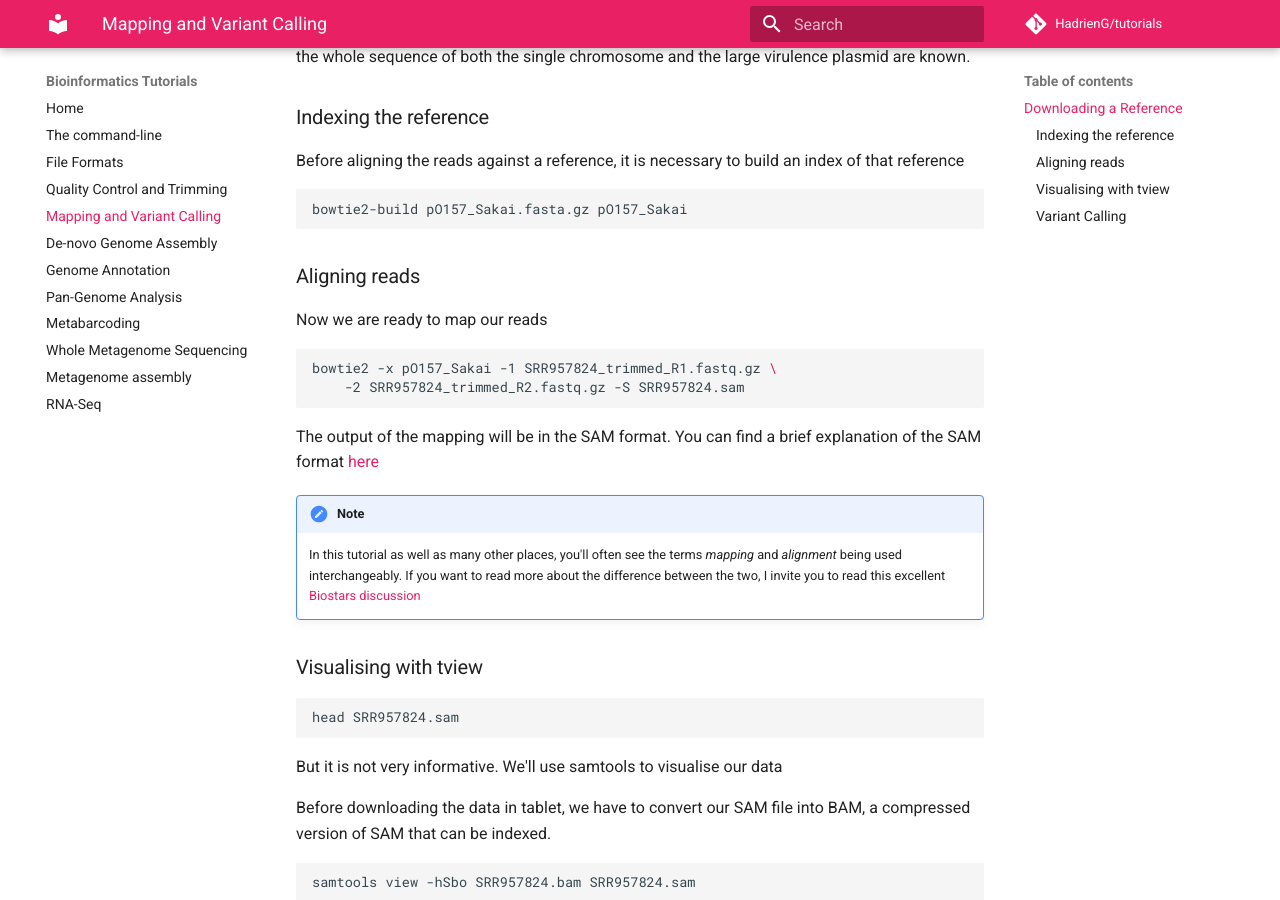
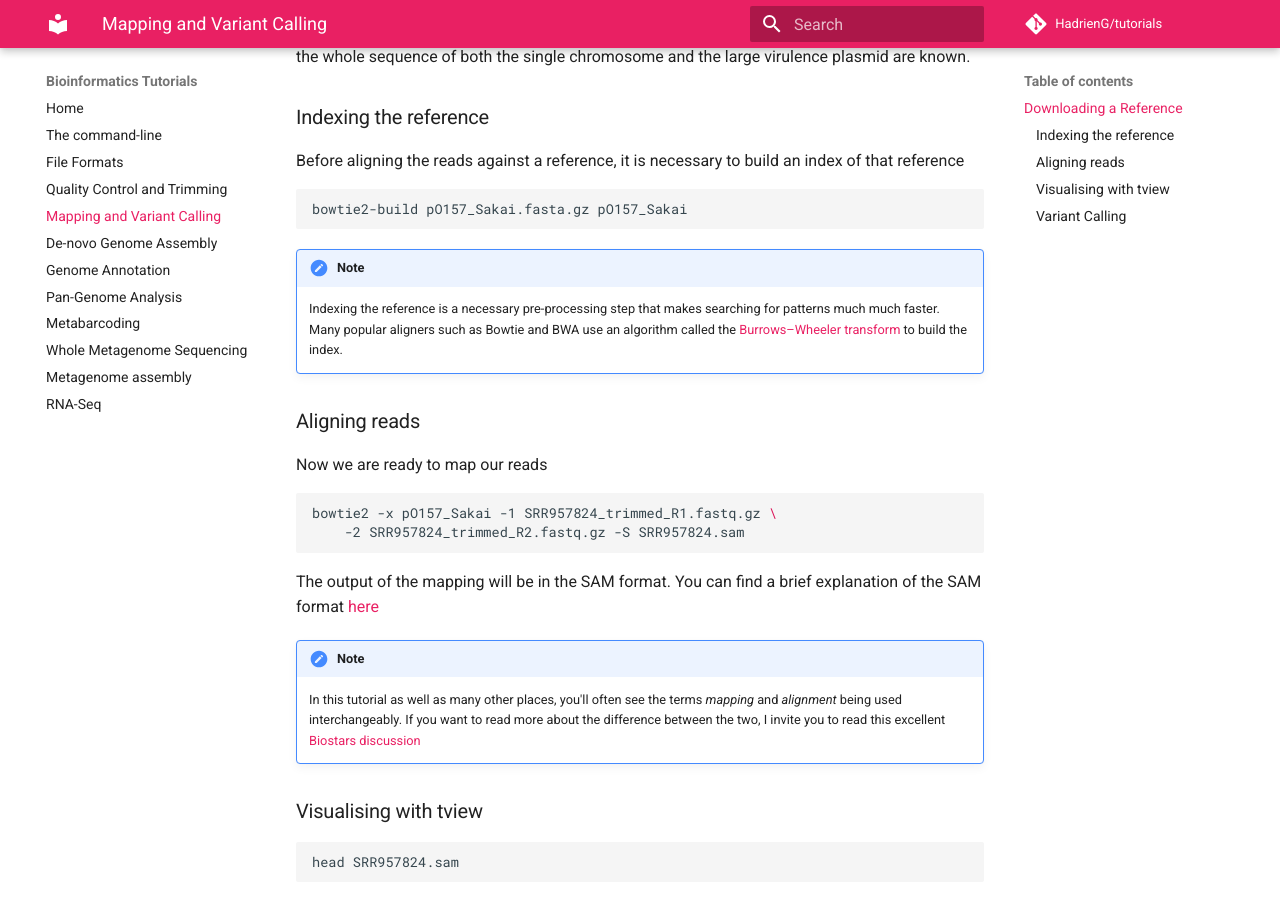
Before and after one commit to HadrienG/tutorials, an MkDocs documentation site: the page built from docs/mapping.md, in a window 1280 px wide and 900 px high, scrolled down 1352 px. Built offline with MkDocs 1.6.1 and Material for MkDocs 9.7.7, drawn with Linux system fonts in a browser that asks for light colours; comment, search, counter and statistics services are not loaded; old or Windows-style settings are respelled for this version of MkDocs.

Commit message:
added short explaination about mapping

````diff
--- a/docs/mapping.md
+++ b/docs/mapping.md
@@ -32,6 +32,9 @@ Before aligning the reads against a reference, it is necessary to build an index
 ```bash
 bowtie2-build pO157_Sakai.fasta.gz pO157_Sakai
 ```
+
+!!! note
+    Indexing the reference is a necessary pre-processing step that makes searching for patterns much much faster. Many popular aligners such as Bowtie and BWA use an algorithm called the [Burrows–Wheeler transform](https://en.wikipedia.org/wiki/Burrows–Wheeler_transform) to build the index.
 
 ### Aligning reads
 
````
